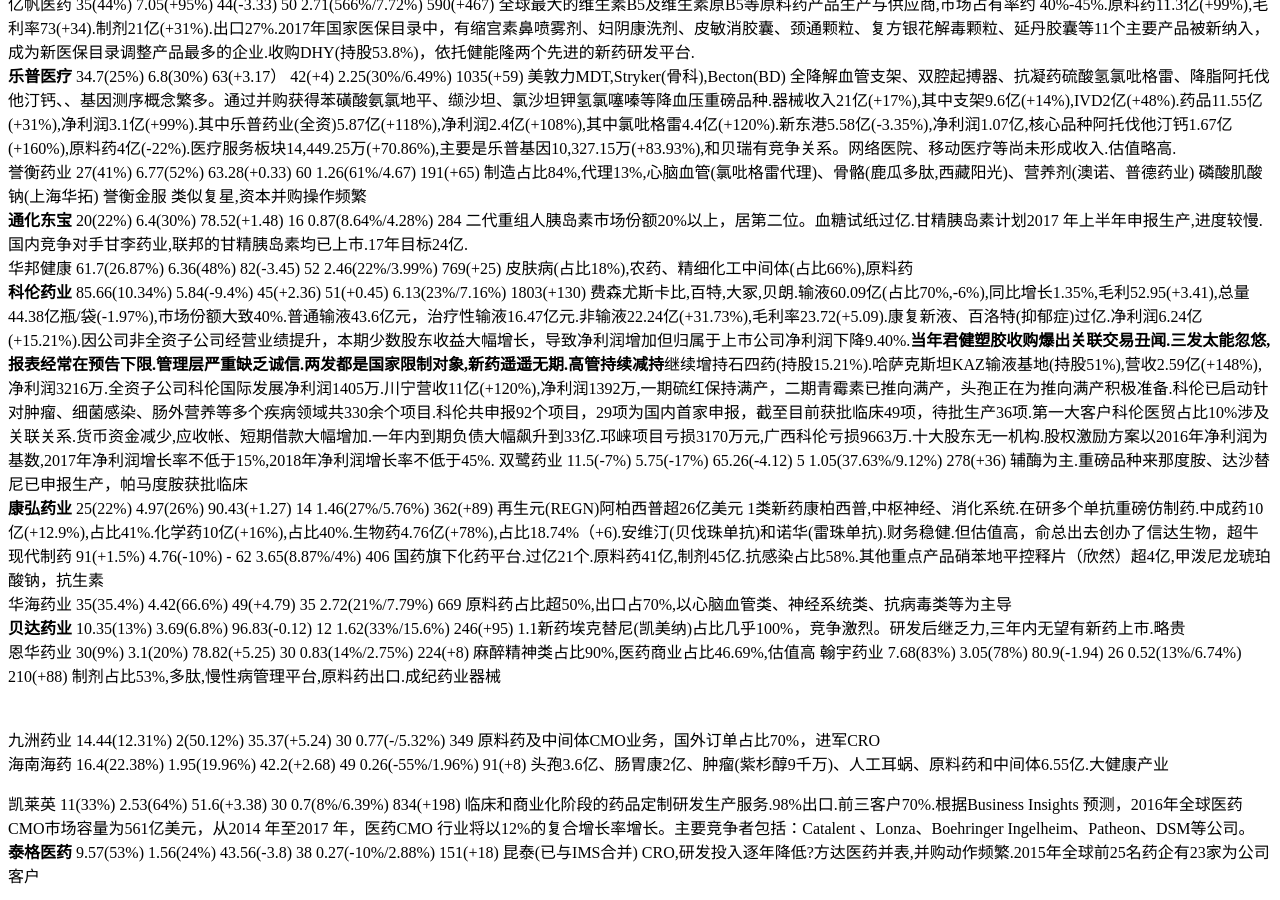
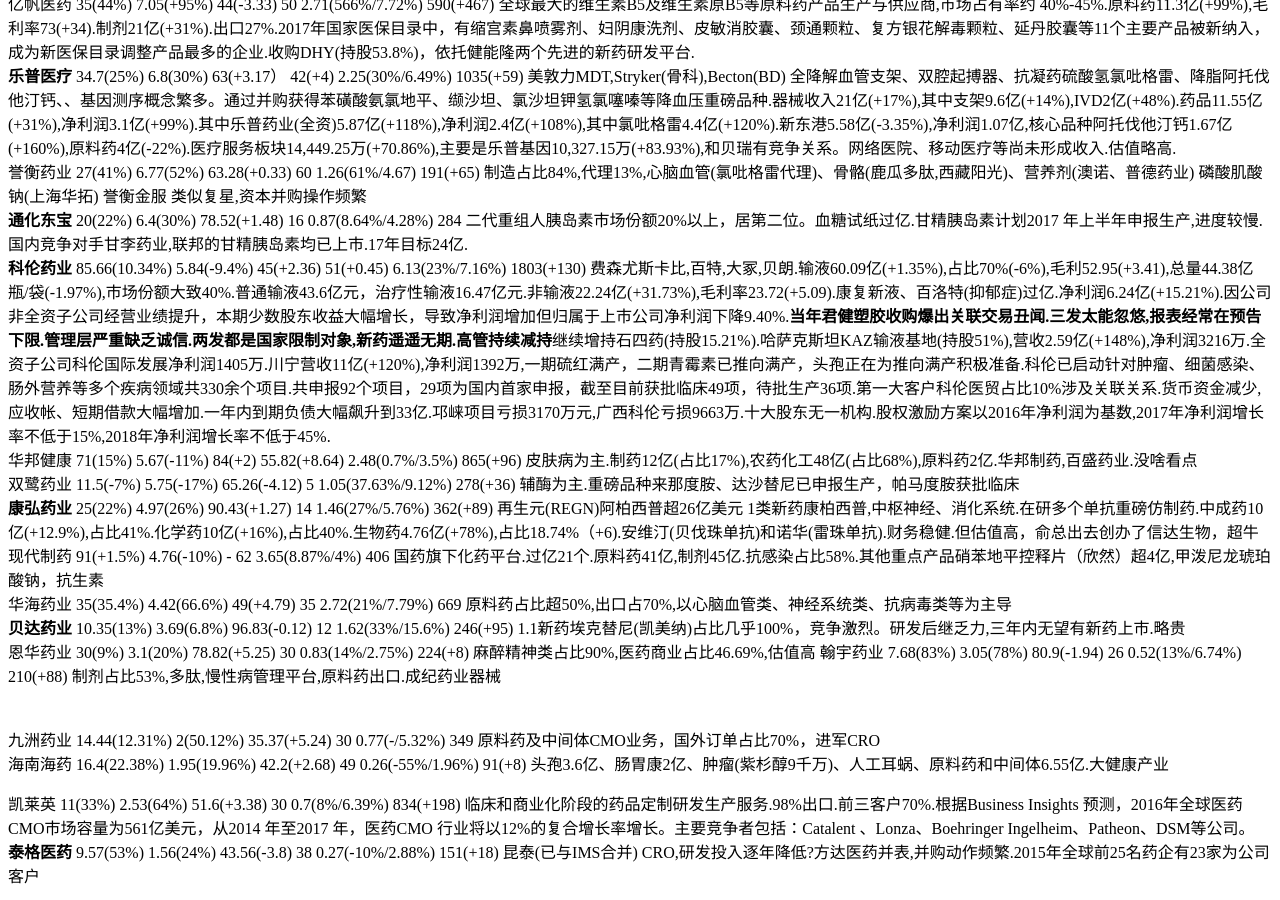
Before and after one commit to kingofhawks/kingofhawks.github.io, a Jekyll site: the page built from _posts/2017-02-20-重点上市公司2016年报汇总.md, in a window 1280 px wide and 900 px high, scrolled down 898 px. Built offline with Jekyll 4.4.1, drawn with Linux system fonts in a browser that asks for light colours; our own code applies the rules of GitHub Pages for plain Markdown files; Markdown is read by kramdown in place of the engine named in the settings; some of the changed text lies outside the part shown.

Commit message:
update post

```diff
--- a/_posts/2017-02-20-重点上市公司2016年报汇总.md
+++ b/_posts/2017-02-20-重点上市公司2016年报汇总.md
@@ -11,9 +11,10 @@
 亿帆医药      35(44%)           7.05(+95%)     44(-3.33)       50              2.71(566%/7.72%)    590(+467)     全球最大的维生素B5及维生素原B5等原料药产品生产与供应商,市场占有率约 40%-45%.原料药11.3亿(+99%),毛利率73(+34).制剂21亿(+31%).出口27%.2017年国家医保目录中，有缩宫素鼻喷雾剂、妇阴康洗剂、皮敏消胶囊、颈通颗粒、复方银花解毒颗粒、延丹胶囊等11个主要产品被新纳入，成为新医保目录调整产品最多的企业.收购DHY(持股53.8%)，依托健能隆两个先进的新药研发平台.
 **乐普医疗**    34.7(25%)       6.8(30%)       63(+3.17）    42(+4)           2.25(30%/6.49%)     1035(+59)      美敦力MDT,Stryker(骨科),Becton(BD)   全降解血管支架、双腔起搏器、抗凝药硫酸氢氯吡格雷、降脂阿托伐他汀钙、、基因测序概念繁多。通过并购获得苯磺酸氨氯地平、缬沙坦、氯沙坦钾氢氯噻嗪等降血压重磅品种.器械收入21亿(+17%),其中支架9.6亿(+14%),IVD2亿(+48%).药品11.55亿(+31%),净利润3.1亿(+99%).其中乐普药业(全资)5.87亿(+118%),净利润2.4亿(+108%),其中氯吡格雷4.4亿(+120%).新东港5.58亿(-3.35%),净利润1.07亿,核心品种阿托伐他汀钙1.67亿(+160%),原料药4亿(-22%).医疗服务板块14,449.25万(+70.86%),主要是乐普基因10,327.15万(+83.93%),和贝瑞有竞争关系。网络医院、移动医疗等尚未形成收入.估值略高.
 誉衡药业       27(41%)          6.77(52%)      63.28(+0.33)   60             1.26(61%/4.67)       191(+65)      制造占比84%,代理13%,心脑血管(氯吡格雷代理)、骨骼(鹿瓜多肽,西藏阳光)、营养剂(澳诺、普德药业) 磷酸肌酸钠(上海华拓)  誉衡金服 类似复星,资本并购操作频繁
-**通化东宝** 20(22%)         6.4(30%)       78.52(+1.48)   16            0.87(8.64%/4.28%)     284   二代重组人胰岛素市场份额20%以上，居第二位。血糖试纸过亿.甘精胰岛素计划2017 年上半年申报生产,进度较慢.国内竞争对手甘李药业,联邦的甘精胰岛素均已上市.17年目标24亿.
-华邦健康      61.7(26.87%)     6.36(48%)      82(-3.45)      52             2.46(22%/3.99%)      769(+25)      皮肤病(占比18%),农药、精细化工中间体(占比66%),原料药
-**科伦药业** 85.66(10.34%)    5.84(-9.4%)   45(+2.36)       51(+0.45)       6.13(23%/7.16%)      1803(+130)   费森尤斯卡比,百特,大冢,贝朗.输液60.09亿(占比70%,-6%),同比增长1.35%,毛利52.95(+3.41),总量44.38亿瓶/袋(-1.97%),市场份额大致40%.普通输液43.6亿元，治疗性输液16.47亿元.非输液22.24亿(+31.73%),毛利率23.72(+5.09).康复新液、百洛特(抑郁症)过亿.净利润6.24亿(+15.21%).因公司非全资子公司经营业绩提升，本期少数股东收益大幅增长，导致净利润增加但归属于上市公司净利润下降9.40%.**当年君健塑胶收购爆出关联交易丑闻.三发太能忽悠,报表经常在预告下限.管理层严重缺乏诚信.两发都是国家限制对象,新药遥遥无期.高管持续减持**继续增持石四药(持股15.21%).哈萨克斯坦KAZ输液基地(持股51%),营收2.59亿(+148%),净利润3216万.全资子公司科伦国际发展净利润1405万.川宁营收11亿(+120%),净利润1392万,一期硫红保持满产，二期青霉素已推向满产，头孢正在为推向满产积极准备.科伦已启动针对肿瘤、细菌感染、肠外营养等多个疾病领域共330余个项目.科伦共申报92个项目，29项为国内首家申报，截至目前获批临床49项，待批生产36项.第一大客户科伦医贸占比10%涉及关联关系.货币资金减少,应收帐、短期借款大幅增加.一年内到期负债大幅飙升到33亿.邛崃项目亏损3170万元,广西科伦亏损9663万.十大股东无一机构.股权激励方案以2016年净利润为基数,2017年净利润增长率不低于15%,2018年净利润增长率不低于45%.   双鹭药业    11.5(-7%)        5.75(-17%)     65.26(-4.12)    5              1.05(37.63%/9.12%)   278(+36)      辅酶为主.重磅品种来那度胺、达沙替尼已申报生产，帕马度胺获批临床
+**通化东宝** 20(22%)           6.4(30%)       78.52(+1.48)   16             0.87(8.64%/4.28%)     284  二代重组人胰岛素市场份额20%以上，居第二位。血糖试纸过亿.甘精胰岛素计划2017 年上半年申报生产,进度较慢.国内竞争对手甘李药业,联邦的甘精胰岛素均已上市.17年目标24亿.
+**科伦药业** 85.66(10.34%)     5.84(-9.4%)    45(+2.36)       51(+0.45)       6.13(23%/7.16%)      1803(+130)   费森尤斯卡比,百特,大冢,贝朗.输液60.09亿(+1.35%),占比70%(-6%),毛利52.95(+3.41),总量44.38亿瓶/袋(-1.97%),市场份额大致40%.普通输液43.6亿元，治疗性输液16.47亿元.非输液22.24亿(+31.73%),毛利率23.72(+5.09).康复新液、百洛特(抑郁症)过亿.净利润6.24亿(+15.21%).因公司非全资子公司经营业绩提升，本期少数股东收益大幅增长，导致净利润增加但归属于上市公司净利润下降9.40%.**当年君健塑胶收购爆出关联交易丑闻.三发太能忽悠,报表经常在预告下限.管理层严重缺乏诚信.两发都是国家限制对象,新药遥遥无期.高管持续减持**继续增持石四药(持股15.21%).哈萨克斯坦KAZ输液基地(持股51%),营收2.59亿(+148%),净利润3216万.全资子公司科伦国际发展净利润1405万.川宁营收11亿(+120%),净利润1392万,一期硫红满产，二期青霉素已推向满产，头孢正在为推向满产积极准备.科伦已启动针对肿瘤、细菌感染、肠外营养等多个疾病领域共330余个项目.共申报92个项目，29项为国内首家申报，截至目前获批临床49项，待批生产36项.第一大客户科伦医贸占比10%涉及关联关系.货币资金减少,应收帐、短期借款大幅增加.一年内到期负债大幅飙升到33亿.邛崃项目亏损3170万元,广西科伦亏损9663万.十大股东无一机构.股权激励方案以2016年净利润为基数,2017年净利润增长率不低于15%,2018年净利润增长率不低于45%.
+华邦健康      71(15%)          5.67(-11%)     84(+2)         55.82(+8.64)    2.48(0.7%/3.5%)      865(+96)      皮肤病为主.制药12亿(占比17%),农药化工48亿(占比68%),原料药2亿.华邦制药,百盛药业.没啥看点
+双鹭药业    11.5(-7%)        5.75(-17%)     65.26(-4.12)    5              1.05(37.63%/9.12%)   278(+36)      辅酶为主.重磅品种来那度胺、达沙替尼已申报生产，帕马度胺获批临床
 **康弘药业**   25(22%)       4.97(26%)      90.43(+1.27)    14             1.46(27%/5.76%)      362(+89)    再生元(REGN)阿柏西普超26亿美元    1类新药康柏西普,中枢神经、消化系统.在研多个单抗重磅仿制药.中成药10亿(+12.9%),占比41%.化学药10亿(+16%),占比40%.生物药4.76亿(+78%),占比18.74%（+6).安维汀(贝伐珠单抗)和诺华(雷珠单抗).财务稳健.但估值高，俞总出去创办了信达生物，超牛
 现代制药     91(+1.5%)        4.76(-10%)     -              62             3.65(8.87%/4%)       406           国药旗下化药平台.过亿21个.原料药41亿,制剂45亿.抗感染占比58%.其他重点产品硝苯地平控释片（欣然）超4亿,甲泼尼龙琥珀酸钠，抗生素
 华海药业    35(35.4%)        4.42(66.6%)    49(+4.79)      35             2.72(21%/7.79%)       669           原料药占比超50%,出口占70%,以心脑血管类、神经系统类、抗病毒类等为主导
@@ -226,7 +227,7 @@
 汇川技术  36.6(32%)         9.3(15%)        48.12(-0.35)    40              工业自动化.国内新能源客车(宇通合作)电机控制器最大供应商.新能源汽车领域共实现销售收入 8.45 亿元，同比增长 31%.电梯一体化业务实现销售收入 9.68 亿元，同比增长 8%.轨道交通业务实现收入2.29 亿
 机器人
 乐视网
-海康威视
+海康威视   319(26%)        74(26%)         41.58(+1.48)    全球最大的安防厂商,行业垄断地位,业绩持续高增长,无财务费用
 立讯精密   101(39%)        10.78(71%)      22(+0.37)       49.26           5.8(44%/5.74%)      1940(+255)       消费电子43%,电脑占比38%,其他汽车、通讯行业.外销占比87%,连接器，线缆等
 长盈精密   61(57%)        6.8(52%)                         50              金属外观件占比68%,连接器,电磁屏蔽件,智能手机元器件市场.前两名客户占比过半
 
```
